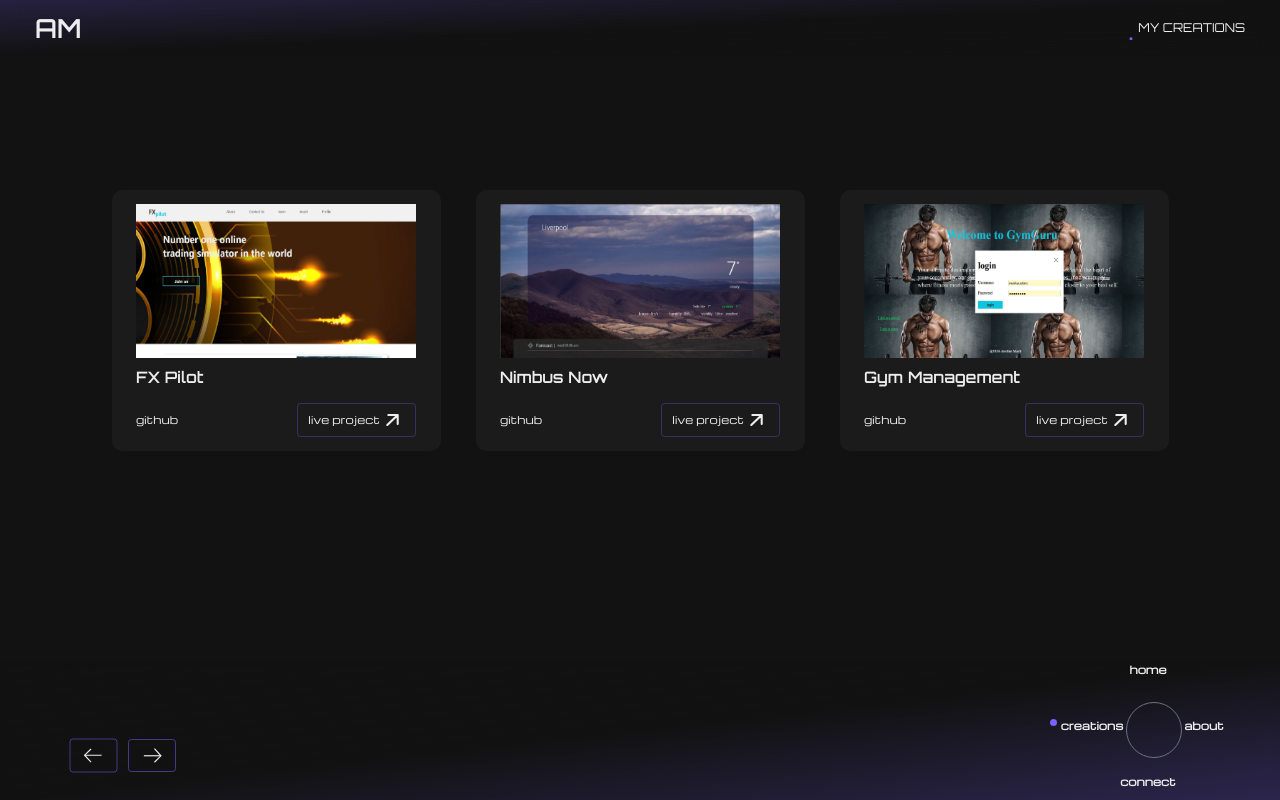
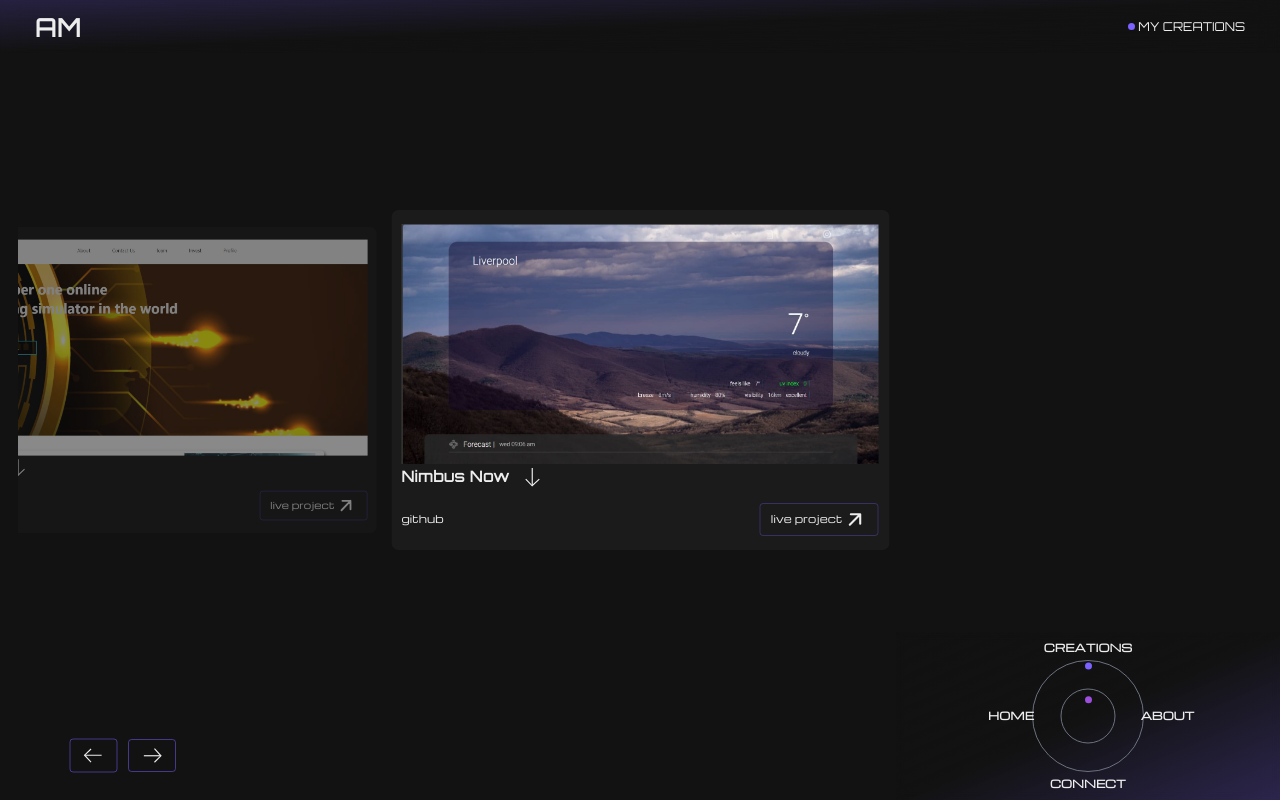
Before and after one commit to ctrln3rd/portfolio, a Next.js app: page /projects in a window 1280 px wide. Built offline with nearby package versions, Linux system fonts and the light colour scheme.

Commit message:
orbit fixed

```diff
--- a/package.json
+++ b/package.json
@@ -12,7 +12,8 @@
     "framer-motion": "^12.4.7",
     "next": "15.1.7",
     "react": "^19.0.0",
-    "react-dom": "^19.0.0"
+    "react-dom": "^19.0.0",
+    "swiper": "^11.2.4"
   },
   "devDependencies": {
     "@eslint/eslintrc": "^3",
--- a/src/components/about.tsx
+++ b/src/components/about.tsx
@@ -3,7 +3,6 @@
 import React, {useState} from "react";
 import { useRouter } from "next/navigation";
 import useTestimonials from "@/store/testimonials";
-import { SmallIcon } from "./images";
 import { motion } from "framer-motion";
 
 
@@ -20,22 +19,13 @@ export default function About (){
   const router = useRouter();
   const testimonials = useTestimonials;
   const [testimIndex, setTestimIndex] = useState(0);
-  const [hoveredTestim, setHoveredTestim] = useState<Testimonial | null>(testimonials[0])
-
-  const handleNextTestimonial = () => {
-    if (testimIndex < testimonials.length - 1){
-      setTestimIndex(testimIndex + 1);
-    }else{
-      setTestimIndex(0)
-    }
-  };
-
+  const [hoveredTestim, setHoveredTestim] = useState<Testimonial | null>(null)
 
   return (
     <motion.main
        initial={{opacity: 0, y: 20}}
        animate={{opacity: 1, y: 0}}
-       transition={{duration: 0.8, ease: 'easeOut'}} className="flex flex-col justify-center items-center h-dvh px-10 max-sm:px-2">
+       transition={{duration: 0.8, ease: 'easeOut'}} className="flex flex-col justify-center items-center h-dvh px-10 max-sm:px-2 max-h-[90dvh]">
     <section className="flex flex-col gap-4 max-w-[60%] max-md:max-w-[80%] max-sm:max-w-[98%] px-7 py-5 max-sm:px-2 bg-card">
       <div>
             <p className="text-sm/7">
@@ -59,33 +49,16 @@ export default function About (){
             <li key={i} className="bg-background px-3 py-1 rounded cursor-pointer" onMouseOver={()=>setHoveredTestim(t)}>{t.name}</li>
           ))}
         </ul>
-        {hoveredTestim && <div className="flex flex-col gap-2 max-w-[70%] rounded shadow-md shadow-primary">
+        {hoveredTestim && <div className="flex flex-col gap-2 max-w-[70%] max-sm:self-center max-sm:max-w-[90%] text-xs
+        px-3 rounded shadow-sm shadow-primary">
             <p className='z-10 relative self-start '>{hoveredTestim.title} |
               <span className='text-primary'>{hoveredTestim.company}</span></p>
-            <p className="mt-4 z-10 relative self-end text-end">{hoveredTestim.content}</p>
+            <p className="mt-4 z-10 relative self-end text-end ">{hoveredTestim.content}</p>
           </div>}
 
       </div>
     </section>
-    {/* Testimonials Section
-          <section className="py-10 text-center px-7 rounded-xl bg-card max-sm:px-1 max-sm:py-2">
-            <h3 className="text-xl text-end max-sm:text-lg font-semibold">WHAT PEOPLE ARE SAY</h3>
-            <div className="mt-6">
-              {testimonials.length > 0 && (
-                <div className="relative py-5 px-7 rounded-lg mx-auto max-w-4xl flex flex-col shadow-lg shadow-primary max-sm:px-1 max-sm:py-1">
-                  <h4 className="font-semibold relative z-10 self-end">{testimonials[testimIndex].name}</h4>
-                  <p className='z-10 relative self-start '>{testimonials[testimIndex].title} | <span className='text-primary'>{testimonials[testimIndex].company}</span></p>
-                  <p className="mt-4 z-10 relative self-end text-end">{testimonials[testimIndex].content}</p>
-                </div>
-              )}
-              <div className="mt-4 flex justify-center gap-4">
-                {/*<button onClick={handlePrevTestimonial} disabled={testimIndex === 0} className="flex gap-2 items-center">
-                  <div className="rotate-180"><SmallIcon src='forward' alt='bt'/></div> <span className='opacity-70'>prev</span></button>*
-                <button onClick={handleNextTestimonial} className="flex gap-2 items-center">
-                  <span className='opacity-70'>next</span> <SmallIcon src='forward' alt='bt'/></button>
-              </div>
-            </div>
-          </section>*/}
+
     </motion.main>
   );
 };
--- a/src/components/footer.tsx
+++ b/src/components/footer.tsx
@@ -12,68 +12,91 @@ type NavInputs = {
 interface NavItem{
     name: string;
     path: string;
-    angle: number;
+    x: number;
+    y: number;
 }
 
 const navItems: NavItem[] = [
-    {name: 'home', path: '/', angle: -90},
-    {name: 'about', path: '/about', angle: 0},
-    {name: 'connect', path: '/contact', angle: 90},
-    {name: 'creations', path: '/projects', angle: 180},
+    {name: 'connect', path: '/contact', x: 0, y: 1},
+    {name: 'home', path: '/', x: -1, y: 0 },
+    {name: 'creations', path: '/projects', x: 0, y: -1},
+    {name: 'about', path: '/about', x: 1, y: 0},
 ]
 
 export default function Footer(){
     const pathname = usePathname();
-    const navRef = useRef<HTMLDivElement>(null);
-    const [positions, setPositions] = useState<{x: number; y: number}[]>([]);
-    const [dotPosition, setDotPosition]= useState<{x: number; y: number} | null>(null);
-    const itemWidth = 96
-    const itemHeight = 22
-    useEffect(()=>{
-        if(!navRef.current) return;
-        const parentRect = navRef.current.getBoundingClientRect();
-        const centerX = parentRect.width / 2
-        const centerY = parentRect.height / 2
-        const radius = centerX
-        const angleStep = (2 * Math.PI) / navItems.length
+    const navcontainerRef = useRef<HTMLDivElement | null>(null);
+    const itemRefs = useRef<{[key: string]: HTMLDivElement | null}>({})
+    const [size, setSize] = useState(80);
+    const [activeIndex, setActiveIndex]= useState<number>(0);
+    const [trans, setTrans] = useState<{[key: string]: {xt: number; yt: number}}>({})
+    useEffect(()=> {
+        const updateSize = ()=> {
+            let psize = size
+            if(navcontainerRef.current){
+                psize = navcontainerRef.current.offsetWidth / 2
+                setSize(psize)
+            }
+            const translations: {[key: string]: {xt: number; yt: number}} = {}
+            navItems.forEach((item)=>{
+                let x = item.x * psize
+                let y = item.y * psize
+                if(x < 0) x = x - (itemRefs.current[item.name]!.offsetWidth /2 + 5)
+                if(x > 0) x = x + (itemRefs.current[item.name]!.offsetWidth /2 +5)
+                if(y < 0) y = y - (itemRefs.current[item.name]!.offsetHeight / 2 +5)
+                if(y > 0) y = y + (itemRefs.current[item.name]!.offsetHeight /2 +5)
+                //console.log(`item: ${item.name}, of width: ${itemRefs.current[item.name]!.offsetWidth}, and height:${itemRefs.current[item.name]!.offsetHeight}  has x: ${x} and y: ${y}`)
+                translations[item.name] = {
+                    xt: x,
+                    yt: y
+                }
+            })
+            setTrans(translations)
+        };
+        updateSize()
+        window.addEventListener('resize', updateSize)
+        return ()=>window.removeEventListener('resize', updateSize)
+    }, [])
+    useEffect(()=> {
+        setActiveIndex(navItems.findIndex((item)=> item.path === pathname))
+    }, [pathname])
 
-        let newPositions = navItems.map((_, index)=>{
-            const angle = index * angleStep -Math.PI / 2;
-            return {
-                x: centerX + radius * Math.cos(angle) - itemWidth / 2,
-                y: centerY + radius * Math.sin(angle) - itemHeight / 2
-            }
-        })
-        setPositions(newPositions)
-        const activeIndex = navItems.findIndex((item)=> item.path === pathname)
-        if(activeIndex !== -1){
-            setDotPosition(newPositions[activeIndex])
-        }
-    }, [pathname])
+
     return(
-        <footer className={`fixed bottom-0 flex justify-between items-end z-40 left-0 w-full h-auto px-20 py-4 max-sm:px-3 max-sm:pr-6
+        <footer className={`fixed bottom-0 right-0 flex justify-center items-center z-40 h-auto px-16 py-8 min-w-[30%]
             bg-gradient-to-tl from-primary/25 via-background/60 to-transparent backdrop-blur-sm`}>
-            <div></div>
             <motion.div
-            className="relative w-32 h-32 max-sm:w-24 max-sm:h-24"
-            ref={navRef}
+            className="relative flex items-center justify-center w-32 h-32 max-sm:w-20 max-sm:h-20  border border-gray-500 rounded-full"
+            ref={navcontainerRef}
             id="center"
             >
                <div className="absolute top-[50%] left-[50%] translate-x-[-50%] translate-y-[-50%] w-[50%] h-[50%]
                 border border-gray-500 rounded-full max-sm:w-[40%] max-sm:h-[40%]"></div>
-                {dotPosition && <div className="absolute w-2 h-2 bg-primary rounded-full w-"
-                style={{left: `${dotPosition.x}px`,
-                 top: `${dotPosition.y}px`}as React.CSSProperties}
-                ></div>}
-                {navItems.map((item, i)=>(
-                    <div key={i}
-                    className="absolute font-bold text-xs w-24 h-5 text-center"
-                    style={{transform: `translate(${positions[i]?.x}px, ${positions[i]?.y}px)`}}
-                    >
+                <motion.div className="absolute translate-x-[-50%] translate-y-[-50%] w-2 h-2 bg-primary rounded-full max-sm:w-1 max-sm:h-1"
+                animate={{x: navItems[activeIndex].x * size *0.9, y: navItems[activeIndex].y * size *0.9}}
+                transition={{
+                    type: 'spring',
+                    stiffness: 100,
+                    damping: 10
+                }}
+                ></motion.div>
+                <motion.div className="absolute translate-x-[-50%] translate-y-[-50%] w-2 h-2 bg-secondary rounded-full max-sm:w-1 max-sm:h-1"
+                animate={{x: navItems[activeIndex].x * size *0.3, y: navItems[activeIndex].y * size *0.3}}
+                transition={{
+                    type: 'spring',
+                    stiffness: 100,
+                    damping: 10
+                }}
+                ></motion.div>
+                {navItems.map((item, index)=>(
+                    <motion.div key={index} ref={(el)=> {(itemRefs.current as {[key: string]: HTMLDivElement | null})[item.name] = el}}
+                    className="absolute text-xs flex justify-center font-semibold items-center max-sm:text-[0.6rem] hover:text-secondary"
+                    animate={{x: trans[item.name]?.xt || 0, y: trans[item.name]?.yt || 0}}>
                     <Link href={item.path}
-                    >{item.name}</Link>
-                    </div>
-                ))}
+                    >{item.name.toUpperCase()}</Link>
+                    </motion.div>
+                    )
+                    )}
             </motion.div>
         </footer>
     )
--- a/src/components/header.tsx
+++ b/src/components/header.tsx
@@ -9,10 +9,18 @@ export default function Header(){
         <header className={`fixed top-0 left-0 flex flex-row items-center justify-between w-full py-3 z-50 px-10
         bg-gradient-to-br from-primary/20 via-background/60 to-transparent backdrop-blur-md max-sm:px-2 max-sm:py-1`}>
             <h1 className="text-3xl font-semibold"> <Link href={'/'}>AM</Link></h1>
-            {pathname === '/' && <h2 className="flex items-center gap-1"> <span className="text-4xl m-0 p-0 text-primary">.</span>DEVELOPER</h2>}
-            {pathname === '/about' && <h2 className="flex items-center gap-1"> <span className="text-4xl text-primary">.</span>ABOUT ME</h2>}
-            {pathname === '/contact' && <h2 className="flex items-center gap-1"> <span className="text-4xl text-primary">.</span>CONTACT ME</h2>}
-            {pathname === '/projects' && <h2 className="flex items-center gap-1"> <span className="text-4xl text-primary">.</span>MY CREATIONS</h2>}
+            {pathname === '/' && <div className="flex items-center gap-1">
+                <span className="text-4xl m-0 p-0 w-2 h-2 bg-primary rounded-full"></span>
+            <h2>DEVELOPER</h2></div>}
+            {pathname === '/about' && <div className="flex items-center gap-1">
+                <span className="text-4xl w-2 h-2 bg-secondary  rounded-full"></span>
+            <h2>ABOUT ME</h2></div>}
+            {pathname === '/contact' && <div className="flex items-center gap-1">
+                <span className="text-4xl w-2 h-2 bg-secondary rounded-full"></span>
+            <h2>CONTACT ME</h2></div>}
+            {pathname === '/projects' && <div className="flex items-center gap-1">
+                <span className="text-4xl w-2 h-2 bg-primary rounded-full"></span>
+            <h2>MY CREATIONS</h2></div>}
         </header>
     )
 }
--- a/src/components/projects.tsx
+++ b/src/components/projects.tsx
@@ -1,8 +1,12 @@
 'use client';
 import useProjects from "@/store/projects"
-import { useState } from "react"
+import { useState, useRef } from "react"
 import { CoverImage, SmallIcon } from "./images";
 import { motion , AnimatePresence} from "framer-motion";
+import { Swiper, SwiperSlide } from 'swiper/react';
+import {Navigation} from 'swiper/modules'
+import 'swiper/css';
+import 'swiper/css/navigation'
 
 interface Project {
     id: number;
@@ -18,43 +22,53 @@ interface Project {
 
 export default function Projects(){
     const projects = useProjects
-    const [selectedProject, setselectedProject] = useState<Project | null>(projects[0])
-    const handleMouseEnter =(id: number)=>{
+    const swiperRef = useRef<any>(null)
+    const [selectedProject, setselectedProject] = useState<Project | null>(null)
+    const handleSeclect =(id: number)=>{
         setselectedProject(null)
         setselectedProject(projects.find(p =>p.id === id) || null)
     }
-    const handlescroll = (event: React.UIEvent<HTMLDivElement>)=>{
-        const currentDiv = event.currentTarget;
-        const {scrollLeft, scrollWidth, clientWidth} = currentDiv
-        if(scrollLeft <= 0){
-            currentDiv.scrollLeft = scrollWidth
-        }else if(scrollLeft + clientWidth >= scrollWidth){
-            currentDiv.scrollLeft = 0
-        }
-    }
-    const scrollRight = ()=>{
-        const currentDiv = document.getElementById('projects')
-            currentDiv?.scrollBy({left: 200, behavior: 'smooth'})
-    }
-    const scrollLeft = ()=>{
-        const currentDiv = document.getElementById('projects')
-            currentDiv?.scrollBy({left: -200, behavior: 'smooth'})
-    }
     return(
-        <motion.div
+        <motion.main
                initial={{opacity: 0, y: 20}}
                animate={{opacity: 1, y: 0}}
-               transition={{duration: 0.8, ease: 'easeOut'}} className="flex items-center px-5 h-[80dvh] max-sm:px-2">
-            <div className="w-full flex justify-center items-center">
-           <div className="noscrollbar flex flex-row gap-10 items-center overflow-x-auto overflow-y-hidden" id="projects">
-                {projects.map((project, index)=> (
-                    <div key={index}>
-                    <ProjectDiv project={project}/>
+               transition={{duration: 0.8, ease: 'easeOut'}} className="flex flex-col justify-center items-center gap-5  px-5 h-[95dvh] max-sm:px-2">
+             <Swiper
+               modules={[Navigation]}
+               initialSlide={1}
+               spaceBetween={window.innerWidth > 768 ? -10: -3}
+               slidesPerView={'auto'}
+               centeredSlides
+              onSwiper={(swiper)=>(swiperRef.current = swiper)}
+               loop className="overflow-visible w-full"
+             >
+            {projects.map((project, index)=>(
+                <SwiperSlide key={index} className="w-auto max-w-[40%] max-md:max-w-[60%] max-sm:max-w-[70%] flex justify-center">
+                    {({isActive})=>(
+                    <motion.div
+                    initial={{opacity: 0, scale: 0.8}}
+                    animate={isActive ? {opacity: 1, scale: 1} : {opacity: 0.5, scale: 0.9}}
+                    transition={{duration: 0.5,ease: 'easeOut'}}
+                    className="relative rounded-lg bg-card overflow-visible flex flex-col items-stretch px-3 py-4 w-auto"
+                    >
+                    <div className="self-center relative w-full h-[30vh]  max-sm:h-28">
+                    <CoverImage src={`/projects/${project.image}`} alt="project image"/></div>
+                    <div className="flex flex-col gap-4">
+                        <h3 className="flex gap-3 font-semibold text-lg max-sm:text-base">{project.title}
+                            <div onClick={()=> handleSeclect(project.id)} className="rotate-90 cursor-pointer"><SmallIcon src="forward" alt="details"/></div></h3>
+                        <div className="flex items-center justify-between">
+                        <a  className="text-xs" href={project.github}>github</a>
+                        <a className="text-xs flex items-center border border-primary border-opacity-30 px-3 py-1 max-sm:px-2 rounded" href={project.link}>
+                            live project <SmallIcon src="visit" alt="go"/></a>
+                        </div>
                     </div>
-                ))}
-            </div>
-            </div>
-            {/*<AnimatePresence>
+                    </motion.div>)}
+                </SwiperSlide>
+            ))}
+
+
+             </Swiper>
+            <AnimatePresence>
             {selectedProject &&  <motion.div className={`self-center flex flex-col gap-4
             items-start justify-center max-w-[50%] shadow-sm shadow-primary p-2 max-sm:max-w-[85%]`}
                     initial={{opacity: 0}}
@@ -62,46 +76,18 @@ export default function Projects(){
                     exit={{opacity: 0}}
                     transition={{duration: 0.8}}
                     >
-                        <h3 className="text-primary">{selectedProject.title}</h3>
                         <p> {'>>'} {selectedProject.description}</p>
-                        <h4 className="text-primary">features</h4>
-                        <ul className="list-disc">
-                          {selectedProject.features.map((item, i)=> (
-                            <li key={i}>{item}</li>
-                          ))}
-                        </ul>
+                        <button onClick={()=>setselectedProject(null)} className="px-3 py-1 border border-primary border-opacity-30">close</button>
                     </motion.div>
             }
-            </AnimatePresence>*/}
+            </AnimatePresence>
         <div className="fixed z-50 bottom-0 left-0 pl-20 pb-8 flex gap-3 max-sm:pl-3">
-            <button onClick={scrollLeft}
+            <button onClick={()=>swiperRef.current?.slidePrev()}
                 className="flex gap-1 items-center rotate-180 px-3 py-1 border border-primary border-opacity-50 rounded"><SmallIcon src="forward" alt="right>"/></button>
-            <button onClick={scrollRight}
+            <button onClick={()=>swiperRef.current?.slideNext()}
             className="flex gap-1 items-center px-3 py-1  border border-primary border-opacity-50 rounded"><SmallIcon src="forward" alt="right>"/></button>
             </div>
 
-        </motion.div>
+        </motion.main>
     )
 }
-
-function ProjectDiv({project}: Project | any){
-    const [ishoved, setishoved] = useState<boolean>(false);
-    return(
-        <div key={project.id} onMouseOver={()=>setishoved(true)}  onMouseOut={()=>setishoved(false)}
-        className="flex flex-col gap-2 px-7 py-4 bg-card max-sm:px-4 max-sm:py-2 rounded-xl">
-            <div className="relative w-80 h-44 max-sm:w-64 max-sm:h-40"><CoverImage src={`/projects/${project.image}`} alt="project image"/></div>
-            <div className="flex flex-col gap-4">
-                <h3 className="font-semibold text-lg">{project.title}</h3>
-                <div className="flex items-center justify-between">
-                <a  className="text-xs" href={project.github}>github</a>
-                <a className="text-xs flex items-center border border-primary border-opacity-30 px-3 py-1 max-sm:px-2 rounded" href={project.link}>
-                    live project <SmallIcon src="visit" alt="go"/></a>
-                </div>
-            </div>
-            {ishoved && <div className="max-w-60 pt-2 px-1 border-t-2 border-primary">
-                <p className="text-wrap">{project.description}</p>
-            </div>}
-        </div>
-
-    )
-}
```
Also changed, not shown: src/app/globals.css (+0 -12 lines), src/components/contact.tsx (+7 -7 lines), src/components/home.tsx (+4 -4 lines), 1 other file (tests, documents, lock files or other folders).
